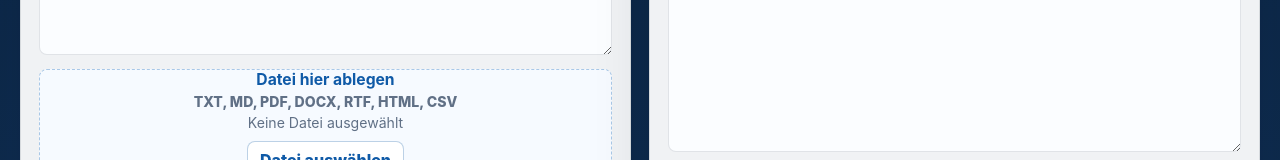
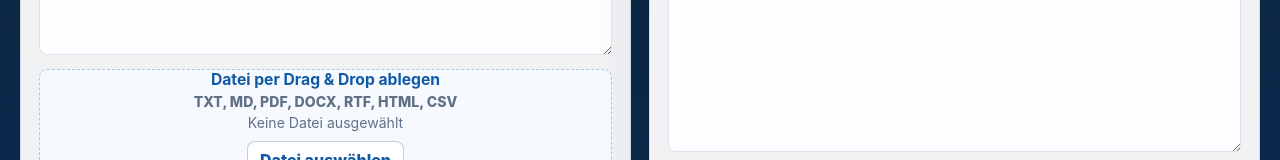
Before and after one commit to BM1964-25/SMART-Summary-Assistant, a website with bundled scripts: page index.html in a window 1280 px wide. Shown: the part 1048-1208 px from the top of the page. Built offline with nearby package versions, Linux system fonts and the light colour scheme.

Commit message:
Clarify file drop label

```diff
--- a/index.html
+++ b/index.html
@@ -78,7 +78,7 @@
         </div>
 
         <div class="drop-zone" id="dropZone" aria-label="Datei per Drag and Drop einfügen">
-          <strong>Datei hier ablegen</strong>
+          <strong>Datei per Drag & Drop ablegen</strong>
           <span class="format-list">TXT, MD, PDF, DOCX, RTF, HTML, CSV</span>
           <span id="pdfStatus">Keine Datei ausgewählt</span>
           <button type="button" class="file-select-button" id="fileSelectBtn">Datei auswählen</button>
```
